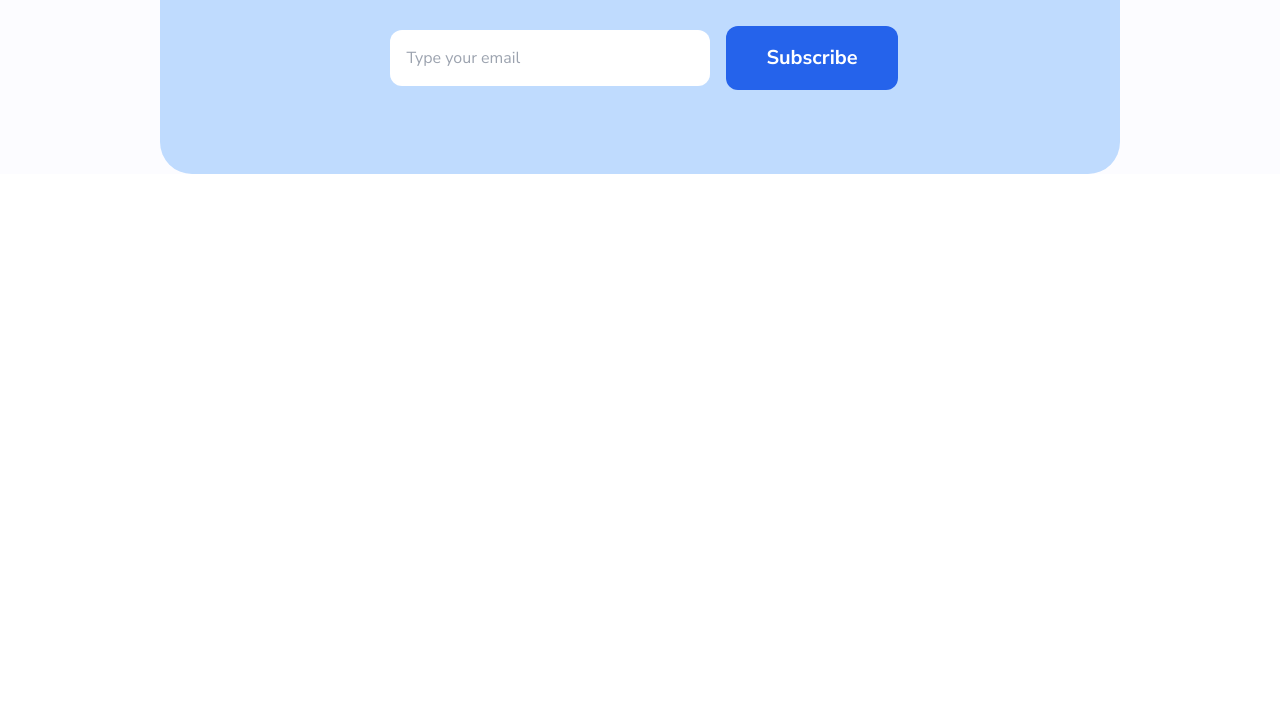
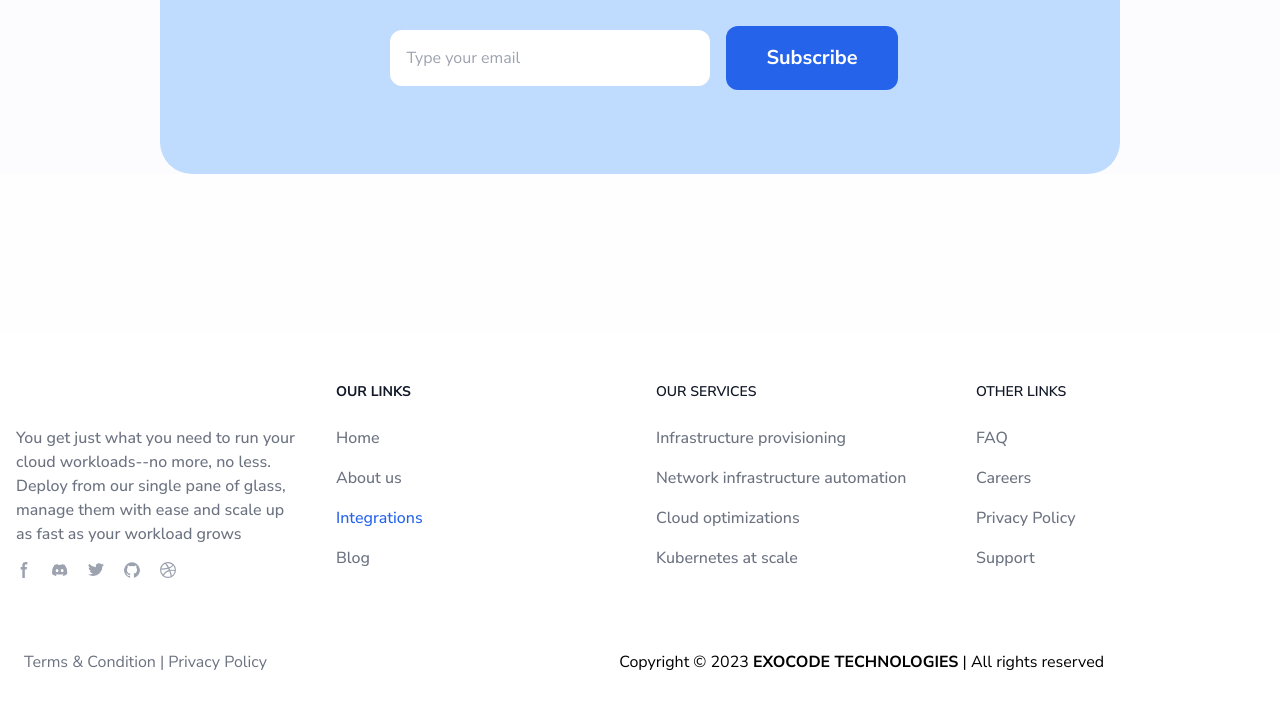
Before and after one commit to Bhanu1776/XeroCodee, a Next.js app: page / in a window 1280 px wide. Shown: the part 9829-10537 px from the top of the page. Before the commit the page ends 10163 px from the top, so only its background shows below. Built offline with nearby package versions, Linux system fonts and the light colour scheme; what tailwindcss-debug-screens would draw is missing.

Commit message:
chore: Footer complete

```diff
--- /dev/null
+++ b/app/components/Footer.tsx
@@ -0,0 +1,119 @@
+import React from 'react'
+
+const Footer = () => {
+  return (
+
+<footer className="bg-white dark:bg-gray-900 mb-96 p-4">
+    <div className="mx-auto w-full max-w-screen-xl">
+      <div className="grid grid-cols-2 gap-8 py-6 lg:py-8 md:grid-cols-4">
+        <div>
+            <h2 className="mb-6 text-sm font-semibold uppercase text-white">.</h2>
+            <ul className="text-gray-500 dark:text-gray-400 font-medium">
+                <li className="mb-4">
+                    <a href="/" className=" hover:underline">You get just what you need to run your cloud
+                      workloads--no more, no less. Deploy from our single pane of glass, manage them with ease and scale up as fast as your workload grows</a>
+                </li>
+                <li className="mb-4">
+                    <div className="flex mt-4 space-x-5 md:mt-0">
+                  <a href="/" className="text-gray-400 hover:text-gray-900 dark:hover:text-white">
+                  <svg className="w-4 h-4" aria-hidden="true" xmlns="http://www.w3.org/2000/svg" fill="currentColor" viewBox="0 0 8 19">
+                        <path fill-rule="evenodd" d="M6.135 3H8V0H6.135a4.147 4.147 0 0 0-4.142 4.142V6H0v3h2v9.938h3V9h2.021l.592-3H5V3.591A.6.6 0 0 1 5.592 3h.543Z" clip-rule="evenodd"/>
+                    </svg>
+                  <span className="sr-only">Facebook page</span>
+              </a>
+              <a href="/" className="text-gray-400 hover:text-gray-900 dark:hover:text-white">
+                  <svg className="w-4 h-4" aria-hidden="true" xmlns="http://www.w3.org/2000/svg" fill="currentColor" viewBox="0 0 21 16">
+                        <path d="M16.942 1.556a16.3 16.3 0 0 0-4.126-1.3 12.04 12.04 0 0 0-.529 1.1 15.175 15.175 0 0 0-4.573 0 11.585 11.585 0 0 0-.535-1.1 16.274 16.274 0 0 0-4.129 1.3A17.392 17.392 0 0 0 .182 13.218a15.785 15.785 0 0 0 4.963 2.521c.41-.564.773-1.16 1.084-1.785a10.63 10.63 0 0 1-1.706-.83c.143-.106.283-.217.418-.33a11.664 11.664 0 0 0 10.118 0c.137.113.277.224.418.33-.544.328-1.116.606-1.71.832a12.52 12.52 0 0 0 1.084 1.785 16.46 16.46 0 0 0 5.064-2.595 17.286 17.286 0 0 0-2.973-11.59ZM6.678 10.813a1.941 1.941 0 0 1-1.8-2.045 1.93 1.93 0 0 1 1.8-2.047 1.919 1.919 0 0 1 1.8 2.047 1.93 1.93 0 0 1-1.8 2.045Zm6.644 0a1.94 1.94 0 0 1-1.8-2.045 1.93 1.93 0 0 1 1.8-2.047 1.918 1.918 0 0 1 1.8 2.047 1.93 1.93 0 0 1-1.8 2.045Z"/>
+                    </svg>
+                  <span className="sr-only">Discord community</span>
+              </a>
+              <a href="/" className="text-gray-400 hover:text-gray-900 dark:hover:text-white">
+                  <svg className="w-4 h-4" aria-hidden="true" xmlns="http://www.w3.org/2000/svg" fill="currentColor" viewBox="0 0 20 17">
+                    <path fill-rule="evenodd" d="M20 1.892a8.178 8.178 0 0 1-2.355.635 4.074 4.074 0 0 0 1.8-2.235 8.344 8.344 0 0 1-2.605.98A4.13 4.13 0 0 0 13.85 0a4.068 4.068 0 0 0-4.1 4.038 4 4 0 0 0 .105.919A11.705 11.705 0 0 1 1.4.734a4.006 4.006 0 0 0 1.268 5.392 4.165 4.165 0 0 1-1.859-.5v.05A4.057 4.057 0 0 0 4.1 9.635a4.19 4.19 0 0 1-1.856.07 4.108 4.108 0 0 0 3.831 2.807A8.36 8.36 0 0 1 0 14.184 11.732 11.732 0 0 0 6.291 16 11.502 11.502 0 0 0 17.964 4.5c0-.177 0-.35-.012-.523A8.143 8.143 0 0 0 20 1.892Z" clip-rule="evenodd"/>
+                </svg>
+                  <span className="sr-only">Twitter page</span>
+              </a>
+              <a href="/" className="text-gray-400 hover:text-gray-900 dark:hover:text-white">
+                  <svg className="w-4 h-4" aria-hidden="true" xmlns="http://www.w3.org/2000/svg" fill="currentColor" viewBox="0 0 20 20">
+                        <path fill-rule="evenodd" d="M10 .333A9.911 9.911 0 0 0 6.866 19.65c.5.092.678-.215.678-.477 0-.237-.01-1.017-.014-1.845-2.757.6-3.338-1.169-3.338-1.169a2.627 2.627 0 0 0-1.1-1.451c-.9-.615.07-.6.07-.6a2.084 2.084 0 0 1 1.518 1.021 2.11 2.11 0 0 0 2.884.823c.044-.503.268-.973.63-1.325-2.2-.25-4.516-1.1-4.516-4.9A3.832 3.832 0 0 1 4.7 7.068a3.56 3.56 0 0 1 .095-2.623s.832-.266 2.726 1.016a9.409 9.409 0 0 1 4.962 0c1.89-1.282 2.717-1.016 2.717-1.016.366.83.402 1.768.1 2.623a3.827 3.827 0 0 1 1.02 2.659c0 3.807-2.319 4.644-4.525 4.889a2.366 2.366 0 0 1 .673 1.834c0 1.326-.012 2.394-.012 2.72 0 .263.18.572.681.475A9.911 9.911 0 0 0 10 .333Z" clip-rule="evenodd"/>
+                  </svg>
+                  <span className="sr-only">GitHub account</span>
+              </a>
+              <a href="/" className="text-gray-400 hover:text-gray-900 dark:hover:text-white">
+                  <svg className="w-4 h-4" aria-hidden="true" xmlns="http://www.w3.org/2000/svg" fill="currentColor" viewBox="0 0 20 20">
+                    <path fill-rule="evenodd" d="M10 0a10 10 0 1 0 10 10A10.009 10.009 0 0 0 10 0Zm6.613 4.614a8.523 8.523 0 0 1 1.93 5.32 20.094 20.094 0 0 0-5.949-.274c-.059-.149-.122-.292-.184-.441a23.879 23.879 0 0 0-.566-1.239 11.41 11.41 0 0 0 4.769-3.366ZM8 1.707a8.821 8.821 0 0 1 2-.238 8.5 8.5 0 0 1 5.664 2.152 9.608 9.608 0 0 1-4.476 3.087A45.758 45.758 0 0 0 8 1.707ZM1.642 8.262a8.57 8.57 0 0 1 4.73-5.981A53.998 53.998 0 0 1 9.54 7.222a32.078 32.078 0 0 1-7.9 1.04h.002Zm2.01 7.46a8.51 8.51 0 0 1-2.2-5.707v-.262a31.64 31.64 0 0 0 8.777-1.219c.243.477.477.964.692 1.449-.114.032-.227.067-.336.1a13.569 13.569 0 0 0-6.942 5.636l.009.003ZM10 18.556a8.508 8.508 0 0 1-5.243-1.8 11.717 11.717 0 0 1 6.7-5.332.509.509 0 0 1 .055-.02 35.65 35.65 0 0 1 1.819 6.476 8.476 8.476 0 0 1-3.331.676Zm4.772-1.462A37.232 37.232 0 0 0 13.113 11a12.513 12.513 0 0 1 5.321.364 8.56 8.56 0 0 1-3.66 5.73h-.002Z" clip-rule="evenodd"/>
+                </svg>
+                  <span className="sr-only">Dribbble account</span>
+              </a>
+        </div>
+                </li>
+
+            </ul>
+        </div>
+        <div>
+            <h2 className="mb-6 text-sm text-gray-900 uppercase font-bold dark:text-white">Our Links</h2>
+            <ul className="text-gray-500 dark:text-gray-400 font-medium">
+                <li className="mb-4">
+                    <a href="/" className="hover:underline">Home</a>
+                </li>
+                <li className="mb-4">
+                    <a href="/" className="hover:underline">About us</a>
+                </li>
+                <li className="mb-4">
+                    <a href="/" className="hover:underline text-blue-600">Integrations</a>
+                </li>
+                <li className="mb-4">
+                    <a href="/" className="hover:underline">Blog</a>
+                </li>
+            </ul>
+        </div>
+        <div>
+            <h2 className="mb-6 text-sm font-semibold text-gray-900 uppercase dark:text-white">Our Services</h2>
+            <ul className="text-gray-500 dark:text-gray-400 font-medium">
+                <li className="mb-4">
+                    <a href="/" className="hover:underline">Infrastructure provisioning</a>
+                </li>
+                <li className="mb-4">
+                    <a href="/" className="hover:underline">Network infrastructure automation</a>
+                </li>
+                <li className="mb-4">
+                    <a href="/" className="hover:underline">Cloud optimizations</a>
+                </li>
+                <li className="mb-4">
+                    <a href="/" className="hover:underline">Kubernetes at scale</a>
+                </li>
+            </ul>
+        </div>
+        <div>
+            <h2 className="mb-6 text-sm font-semibold text-gray-900 uppercase dark:text-white">Other Links</h2>
+            <ul className="text-gray-500 dark:text-gray-400 font-medium">
+                <li className="mb-4">
+                    <a href="/" className="hover:underline">FAQ</a>
+                </li>
+                <li className="mb-4">
+                    <a href="/" className="hover:underline">Careers</a>
+                </li>
+                <li className="mb-4">
+                    <a href="/" className="hover:underline">Privacy Policy</a>
+                </li>
+                <li className="mb-4">
+                    <a href="/" className="hover:underline">Support</a>
+                </li>
+            </ul>
+        </div>
+    </div>
+    <div className="px-2 lg:pr-40 py-6 md:flex md:items-center md:justify-between">
+        <span className="text-gray-500 dark:text-gray-300 sm:text-center">Terms & Condition | Privacy Policy
+        </span>
+        <br className='block md:hidden' />
+        <span>
+          Copyright © 2023 <span className='font-bold'>EXOCODE TECHNOLOGIES</span> | All rights reserved
+        </span>
+      </div>
+    </div>
+</footer>
+
+  )
+}
+
+export default Footer
--- a/app/page.tsx
+++ b/app/page.tsx
@@ -1,6 +1,7 @@
 import Card from './components/Card';
 import Environment from './components/Environment';
 import Features from './components/Features';
+import Footer from './components/Footer';
 import Hero from './components/Hero';
 import Infra from './components/Infra';
 import Newsletter from './components/Newsletter';
@@ -22,6 +23,7 @@ export default function Home() {
         <Testimonials/>
         <Newsletter/>
       </div>
+      <Footer/>
     </main>
   );
 }
```
